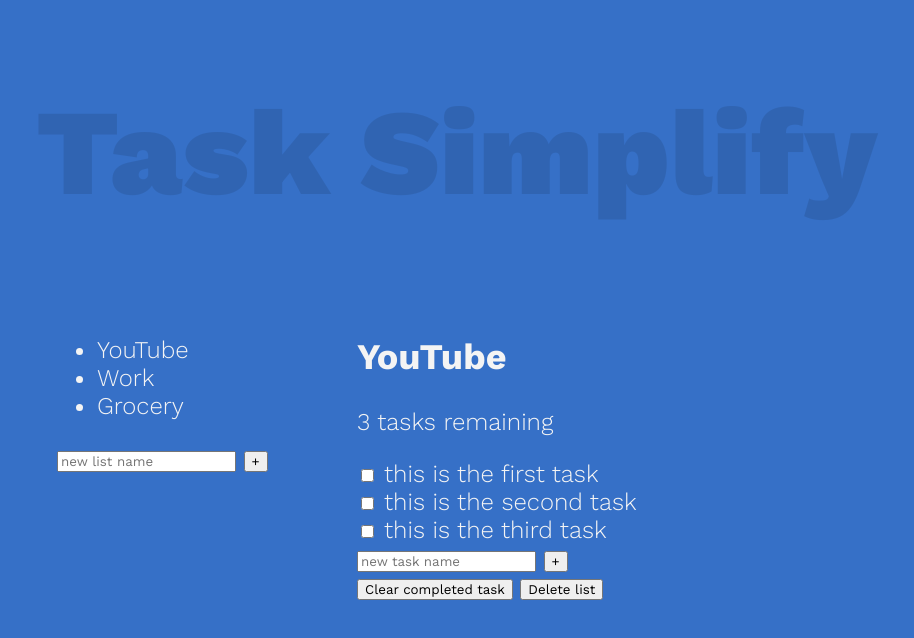
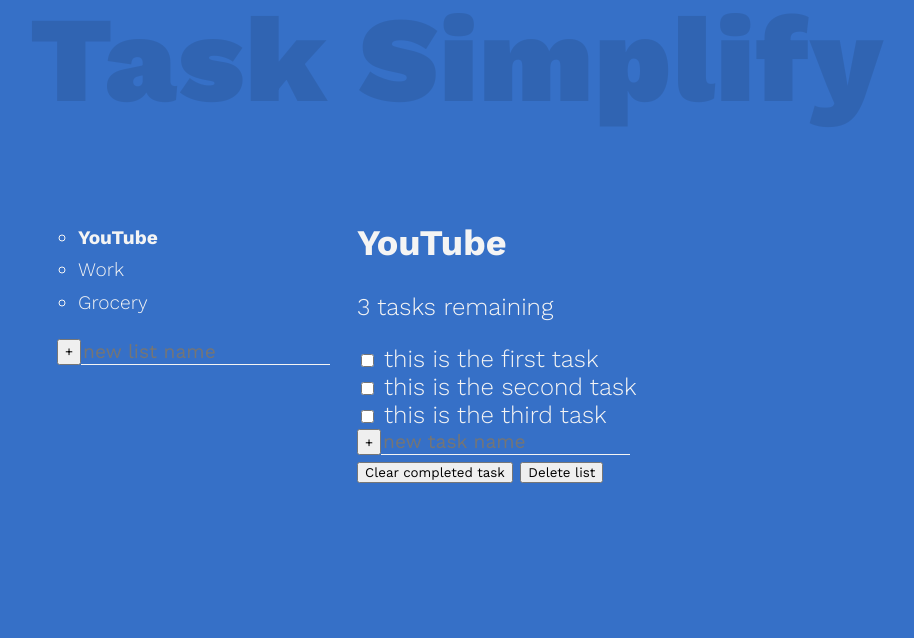
Before and after one commit to jamieroszel/bettertodo, a plain HTML site: page index.html in a window 1280 px wide. Shown: the whole page, without its empty margins (183-1097 px from the left). Drawn offline with nearby package versions, Linux system fonts and the light colour scheme.

Commit message:
list styling complete

```diff
--- a/css/main.css
+++ b/css/main.css
@@ -33,6 +33,8 @@ body {
   background-color: var(--clr-primary);
   color: var(--clr-light);
 
+  /*The CSS Grid Layout Module offers a grid-based layout system, with rows and columns, making it easier to design web pages without having to use floats and positioning.*/
+  /*MDN defines the fr unit as a unit which represents a fraction of the available space in the grid container.*/
   display: grid;
   grid:
     "header header header header" auto
@@ -40,19 +42,61 @@ body {
     1fr minmax(100px, 300px) minmax(250px, 500px) 1fr;
 }
 
+/*	Relative to 1% of the width of the viewport (the browser window size)*/
 .title {
   grid-area: header;
   text-align: center;
   font-size: calc(7vw + 2rem);
   font-weight: 900;
-    color: rgba(0,0,0,0.1);
-    letter-spacing: 1px;
+  color: rgba(0, 0, 0, 0.1);
+  letter-spacing: 2px;
+  margin: -0.1em 0 0.5em;
 }
 
 .all-tasks {
   grid-area: lists;
 }
 
+.task-list {
+  font-size: 1.2rem;
+  /*The line-height CSS property sets the height of a line box. It's commonly used to set the distance between lines of text.*/
+  line-height: 1.7;
+  list-style: circle;
+  padding-left: 1.1em;
+}
+
+form {
+    display: flex;
+}
+
+.new {
+  background: transparent;
+  border: 0;
+  color: inherit;
+  border-bottom: 1px solid currentColor;
+  font-size: inherit;
+  outline: none;
+
+  transition: border-bottom 250ms ease-in;
+  order: 2;
+}
+
+.new:focus {
+  border-bottom-width: 3px;
+}
+
+.new:focus::placeholder {
+    opacity: 0.2;
+}
+
+.new.list {
+    font-size: 1.2rem;
+}
+
+.active-list {
+  font-weight: 700;
+}
+
 .todo-list {
   grid-area: active;
 }
```
Also changed, not shown: index.html (+1 -0 lines). Lines whose indentation alone changed are shown as unchanged.
